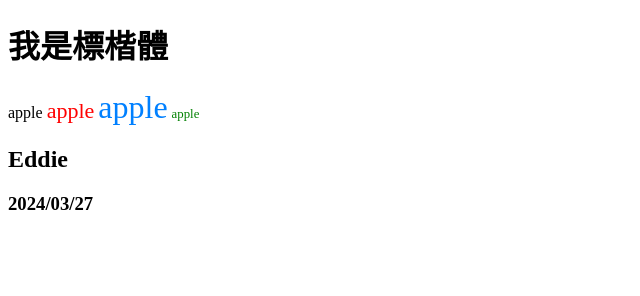
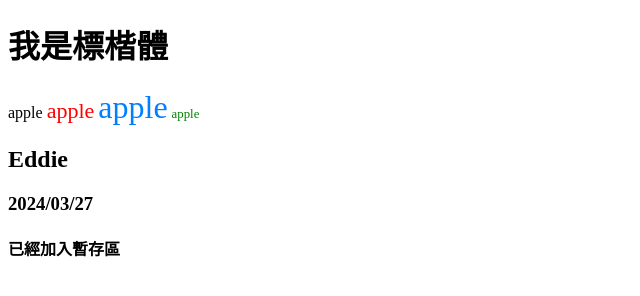
Before and after one commit to Eddie110102/Git, a plain HTML site: page second.html in a window 1280 px wide. Shown: the whole page, without its empty margins (0-640 px from the left). Drawn offline with Linux system fonts and the light colour scheme.

Commit message:
[edit] 新增標題

```diff
--- a/second.html
+++ b/second.html
@@ -15,6 +15,7 @@
     <span style="color:rgb(0,128,0);font-size:80%;">apple</span>
     <h2>Eddie</h2>
     <h3>2024/03/27</h3>
+    <h4>已經加入暫存區</h4>
 </body>
 
 </html>
```
